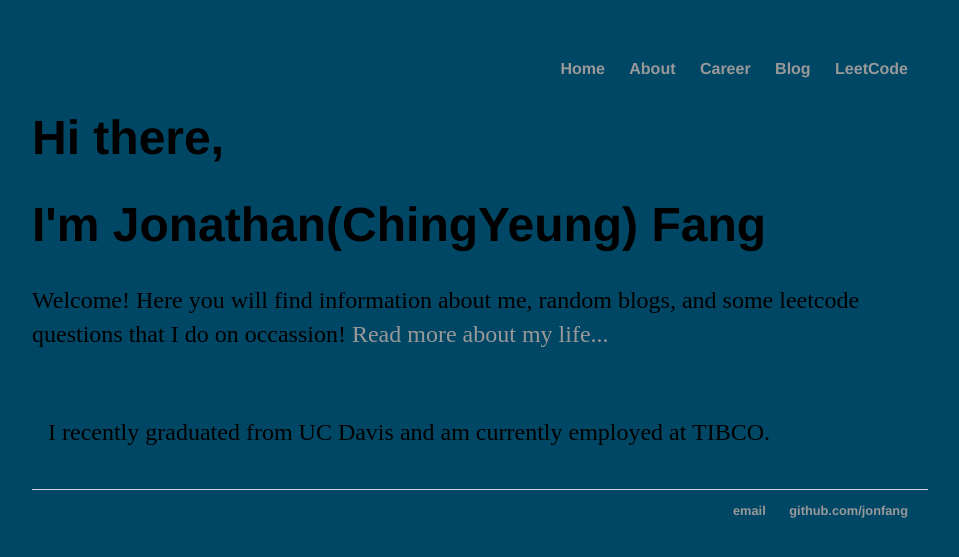
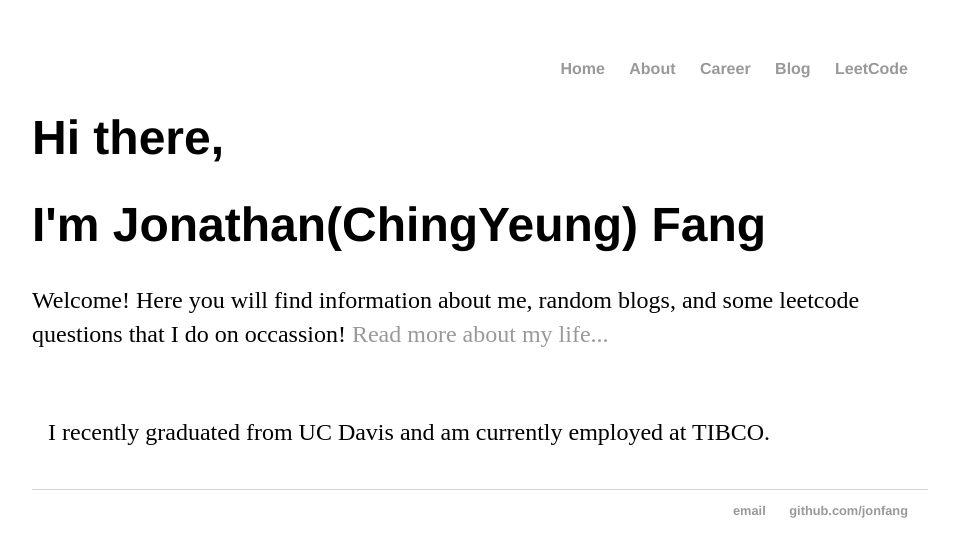
Before and after one commit to jonfang/jonfang.github.io, a Jekyll site: the page built from index.html, in a window 1280 px wide. Shown: the top 557 px of the page, without its empty margins (160-1119 px from the left). Built offline with Jekyll 4.4.1, drawn with Linux system fonts in a browser that asks for light colours.

Commit message:
4/3/2016 update

```diff
--- /dev/null
+++ b/Gemfile
@@ -0,0 +1,2 @@
+source 'https://rubygems.org'
+gem 'github-pages'
--- a/about/index.html
+++ b/about/index.html
@@ -5,7 +5,7 @@ title: Jonathan(ChingYeung) Fang
 <div class="about">
 	<h1>About me</h1>
 	<p>Hi! My name is Jonathan(ChingYeung) Fang. </p>
-	<p>I recently graduated and obtained my Bachelor of Science degree of <b>Computer Science</b> in University of California, Davis.</p>
+	<p>I recently graduated and obtained my Bachelor of Science degree of Computer Science in University of California, Davis.</p>
 	<p>I am an avid movie watcher; horror, action, sci-fi, thriller, etc...any good movie is my cup of tea!</p>
 	<p>I currently residues in Davis, California. It is a small college town in the middle of nowhere. Definitely recommend this place for anyone who wants some time away from busy city life!</p>
 </div>
--- a/css/main.css
+++ b/css/main.css
@@ -1,7 +1,7 @@
 body {
     margin: 60px auto;
     width: 70%;
-    background-image: url("../blue-sky.jpg");
+    <!-- background-image: url("../blue-sky.jpg"); -->
 }
 
 aside {
--- a/index.html
+++ b/index.html
@@ -10,6 +10,6 @@ title: Jonathan(ChingYeung) Fang
 		</section>
 		<!-- <img src = "author_pic.jpg" alt="Author Picture" height="150" width="150"> -->
 		<aside>
-		<p>I recently graduated from UC Davis and am currently employed at TIBCO. </p>
+		<p>I recently graduated from UC Davis and am currently employed at TIBCO.</p>
 		</aside>
 </div><!-- /.blurb -->
```
Also changed, not shown: Gemfile.lock (added), author_pic.jpg (deleted), 4 other files.
